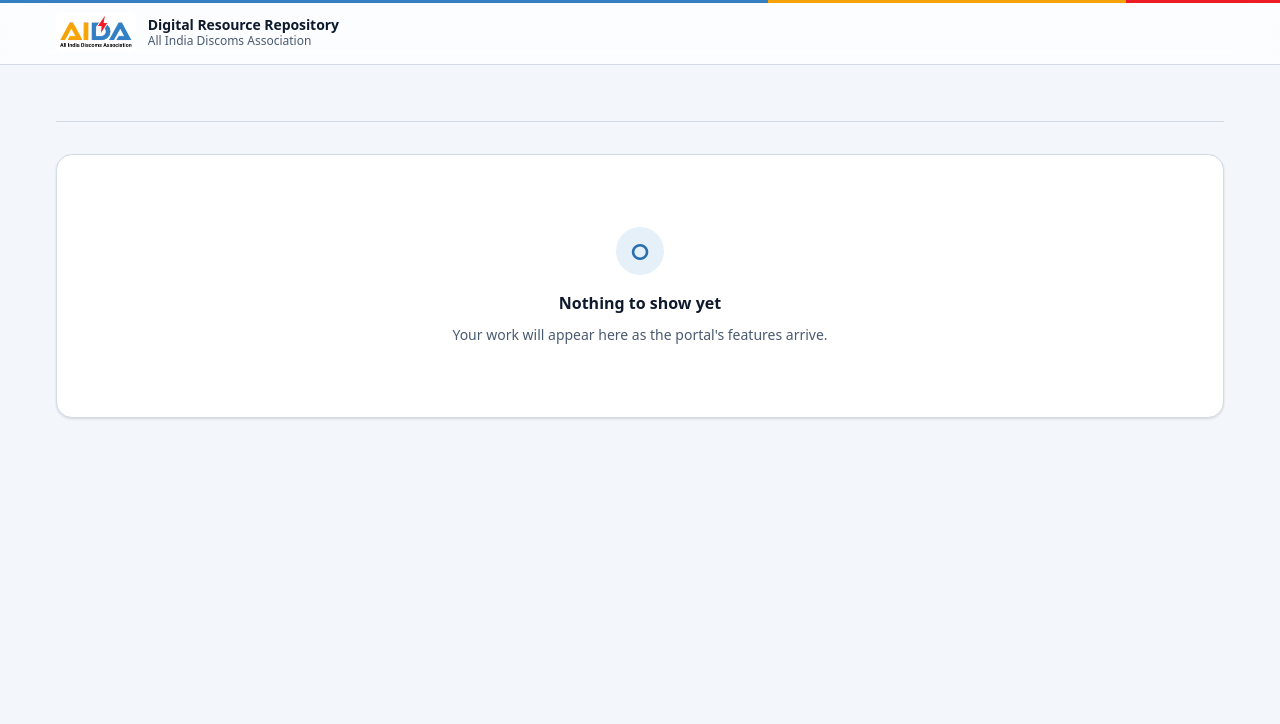
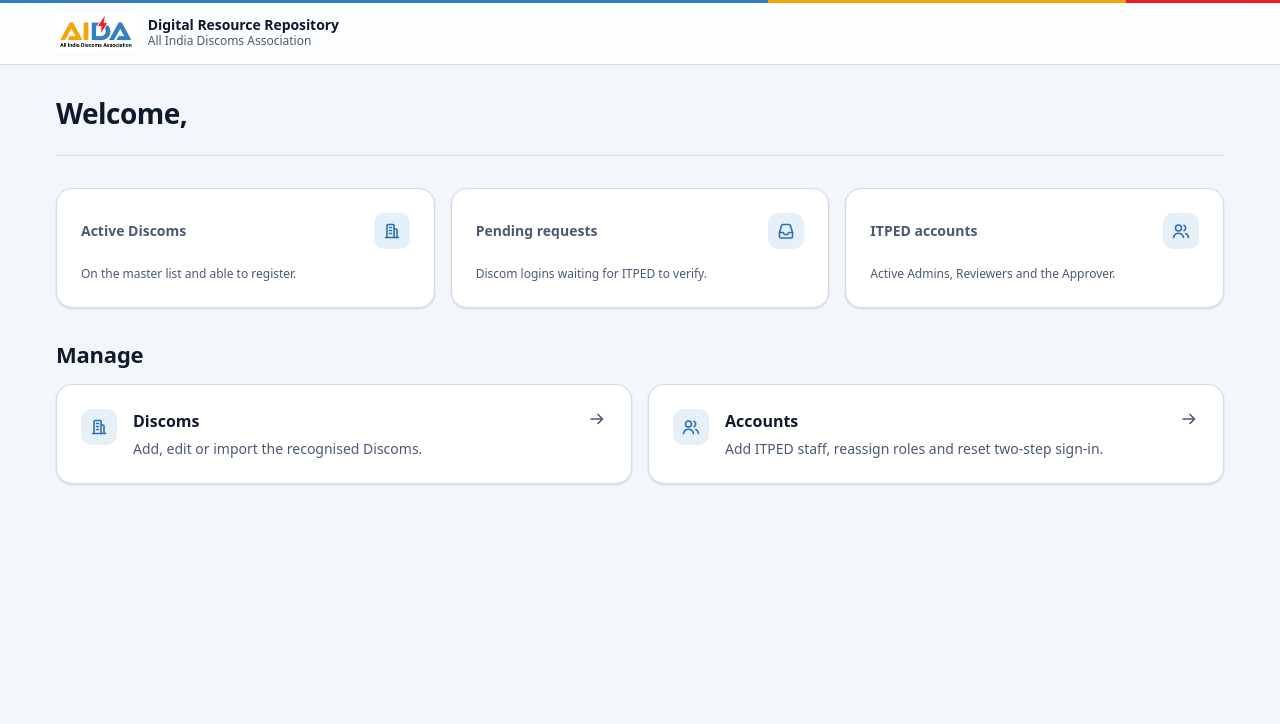
Before and after one commit to AIDAREPO2026/repo-app, a FastAPI app: template app/templates/accounts/dashboard.html in a window 1280 px wide. Shown: the top 724 px of the page. Run offline with FastAPI, Linux system fonts and the light colour scheme; the template is opened without the code that fills it, so the values that code supplies are empty; style sheets or scripts are compiled from the project's sources; parts of the project's set-up code (start-up, migrations or seed data) failed here and were passed over.

Commit message:
P1-UI-02: Show Discom, request and account counts on the Admin dashboard

```diff
--- a/app/accounts/router.py
+++ b/app/accounts/router.py
@@ -39,6 +39,7 @@ from app.accounts.schemas import (
 from app.accounts.service import (
     AccountRuleError,
     add_discom,
+    admin_overview,
     after_sign_in_path,
     app_enrolment_details,
     create_privileged_account,
@@ -78,6 +79,7 @@ from app.core.sessions import (
     user_agent,
 )
 from app.core.templates import templates
+from app.core.time import to_ist, utc_now
 
 router = APIRouter(tags=["accounts"])
 
@@ -326,12 +328,14 @@ def sign_out_submit(
     return response
 
 
-def render_dashboard(request: Request, login: Login) -> HTMLResponse:
-    """Render the empty dashboard shell for the login's own type."""
+def render_dashboard(request: Request, login: Login, overview: dict[str, int] | None = None) -> HTMLResponse:
+    """Render the dashboard for the login's own type, with the Admin's figures when given."""
     context = {
         "title": DASHBOARD_TITLES[login.login_type],
         "nav": nav_for(login.login_type),
         "breadcrumbs": breadcrumbs(login.login_type),
+        "today": to_ist(utc_now()),
+        "overview": overview,
     }
     return templates.TemplateResponse(request, "accounts/dashboard.html", context)
 
@@ -347,10 +351,10 @@ def member_dashboard(
 
 @router.get("/dashboard/admin", response_class=HTMLResponse)
 def admin_dashboard(
-    request: Request, login: Annotated[Login, Depends(require_login_type("admin"))]
+    request: Request, db: DbSession, login: Annotated[Login, Depends(require_login_type("admin"))]
 ) -> HTMLResponse:
-    """Render the Admin dashboard shell."""
-    return render_dashboard(request, login)
+    """Render the Admin dashboard, with the figures an Admin acts on."""
+    return render_dashboard(request, login, admin_overview(db))
 
 
 @router.get("/dashboard/reviewer", response_class=HTMLResponse)
--- a/app/templates/accounts/dashboard.html
+++ b/app/templates/accounts/dashboard.html
@@ -1,8 +1,27 @@
 {% extends "base.html" %}
-{% from "macros/ui.html" import page_header, card, empty_state with context %}
+{% from "macros/ui.html" import page_header, card, empty_state, stat_card, action_card with context %}
+{% set name = (request.state.login.full_name or request.state.login.user_id) %}
 {% block content %}
-{{ page_header(title) }}
+{{ page_header(_("Welcome, %(name)s", name=name), today.strftime("%A %-d %B %Y"), eyebrow=title) }}
+
+{% if overview is not none %}
+<div class="grid gap-4 sm:grid-cols-3">
+  {{ stat_card("Active Discoms", overview.active_discoms, "building", "On the master list and able to register.") }}
+  {{ stat_card("Pending requests", overview.pending_requests, "inbox", "Discom logins waiting for ITPED to verify.") }}
+  {{ stat_card("ITPED accounts", overview.itped_accounts, "users", "Active Admins, Reviewers and the Approver.") }}
+</div>
+
+<h2 class="section-title mt-8">{{ _("Manage") }}</h2>
+<div class="grid gap-4 md:grid-cols-2">
+  {{ action_card("/admin/discoms", "Discoms", "Add, edit or import the recognised Discoms.", "building") }}
+  {{ action_card("/admin/accounts", "Accounts", "Add ITPED staff, reassign roles and reset two-step sign-in.", "users") }}
+</div>
+{% else %}
 {% call card() %}
   {{ empty_state("Nothing to show yet", "Your work will appear here as the portal's features arrive.") }}
 {% endcall %}
+<div class="mt-4 grid gap-4 md:grid-cols-2">
+  {{ action_card("/account/security", "Security", "Check how you sign in and turn on two-step sign-in.", "shield") }}
+</div>
+{% endif %}
 {% endblock %}
```
Also changed, not shown: app/accounts/service.py (+14 -0 lines), tests/accounts/test_dashboard.py (+15 -0 lines).
